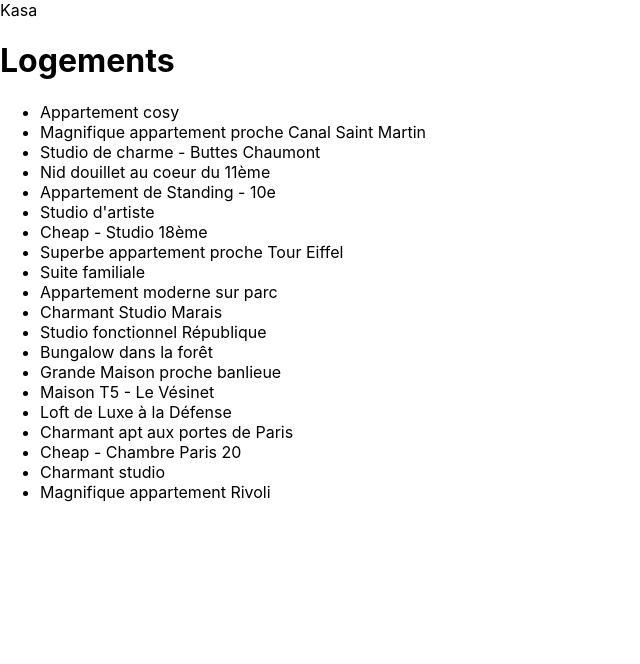
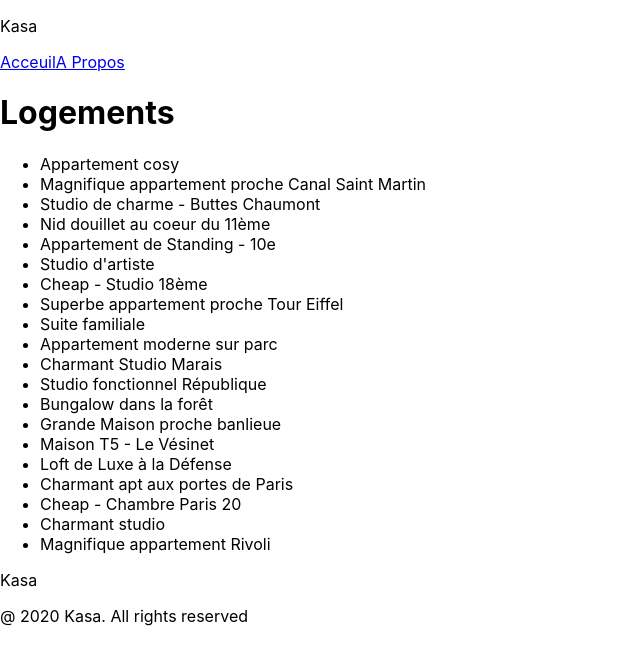
Before and after one commit to edpayet/React-Kasa, a React (Create React App) app: page / in a window 1280 px wide. Shown: the top 664 px of the page, without its empty margins (0-640 px from the left). Built offline with nearby package versions, Linux system fonts and the light colour scheme.

Commit message:
refactor: router uses createBrowserRouter & loader

```diff
--- a/src/App.jsx
+++ /dev/null
@@ -1,24 +0,0 @@
-import { BrowserRouter, Routes, Route } from 'react-router-dom';
-import Home from './pages/Home/Home';
-import Header from './components/Header';
-import Logement from './pages/Logement/Logement';
-import APropos from './pages/A Propos/APropos';
-import NotFound from './pages/Not Found/NotFound';
-
-export default function App() {
-  return (
-    <BrowserRouter>
-      <Header />
-      <Routes>
-        <Route path="/" element={<Home />} />
-        <Route
-          path="/logements/:id"
-          element={<Logement />}
-          errorElement={<NotFound />}
-        />
-        <Route path="/a-propos" element={<APropos />} />
-        <Route path="*" element={<NotFound />} />
-      </Routes>
-    </BrowserRouter>
-  );
-}
--- /dev/null
+++ b/src/components/Footer.jsx
@@ -0,0 +1,8 @@
+export default function Footer() {
+  return (
+    <div className="Footer">
+      <p>Kasa</p>
+      <p>@ 2020 Kasa. All rights reserved</p>
+    </div>
+  );
+}
--- a/src/components/Header.jsx
+++ b/src/components/Header.jsx
@@ -1,3 +1,11 @@
+import { Link } from 'react-router-dom';
+
 export default function Header() {
-  return <div className="Header">Kasa</div>;
+  return (
+    <div className="Header">
+      <p>Kasa</p>
+      <Link to={`/`}>Acceuil</Link>
+      <Link to={`/a-propos`}>A Propos</Link>
+    </div>
+  );
 }
--- a/src/index.jsx
+++ b/src/index.jsx
@@ -1,13 +1,42 @@
 import React from 'react';
 import ReactDOM from 'react-dom/client';
+import { createBrowserRouter, RouterProvider } from 'react-router-dom';
 import './index.css';
 import reportWebVitals from './reportWebVitals';
-import App from './App';
+import Root from './pages/root';
+import NotFound from './pages/Not Found/NotFound';
+import Home, { loader as homeLoader } from './pages/Home/Home';
+import Logement, { loader as logementLoader } from './pages/Logement/Logement';
+import APropos from './pages/A Propos/APropos';
+
+const router = createBrowserRouter([
+  {
+    path: '/',
+    element: <Root />,
+    errorElement: <NotFound />,
+    children: [
+      {
+        path: '/',
+        element: <Home />,
+        loader: homeLoader,
+      },
+      {
+        path: '/logements/:id',
+        element: <Logement />,
+        loader: logementLoader,
+      },
+      {
+        path: '/a-propos',
+        element: <APropos />,
+      },
+    ],
+  },
+]);
 
 const root = ReactDOM.createRoot(document.getElementById('root'));
 root.render(
   <React.StrictMode>
-    <App />
+    <RouterProvider router={router} />
   </React.StrictMode>
 );
 
--- a/src/pages/A Propos/APropos.jsx
+++ b/src/pages/A Propos/APropos.jsx
@@ -1,3 +1,7 @@
 export default function APropos() {
-  return <div className="APropos"></div>;
+  return (
+    <div className="APropos">
+      <h1>A Propos</h1>
+    </div>
+  );
 }
--- a/src/pages/Home/Home.jsx
+++ b/src/pages/Home/Home.jsx
@@ -1,12 +1,17 @@
 import './Home.css';
-import data from '../../data/accomodation';
+import getLogements from '../../service/getLogements';
+import { useLoaderData } from 'react-router-dom';
 
 export default function Home() {
+  const { logements } = useLoaderData();
+
   return (
     <div className="Home">
       <h1>Logements</h1>
+
+      {logements.length ? (
         <ul>
-        {data.map(
+          {logements.map(
             ({
               id,
               title,
@@ -23,6 +28,16 @@ export default function Home() {
             )
           )}
         </ul>
+      ) : (
+        <p>
+          <i>Aucun logement</i>
+        </p>
+      )}
     </div>
   );
 }
+
+export async function loader() {
+  const logements = await getLogements();
+  return { logements };
+}
--- a/src/pages/Logement/Logement.jsx
+++ b/src/pages/Logement/Logement.jsx
@@ -1,10 +1,17 @@
-import { useParams } from 'react-router-dom';
+import { useLoaderData } from 'react-router-dom';
+import getLogementById from '../../service/getLogementById';
 
 export default function Logement() {
-  const { id } = useParams();
+  const logement = useLoaderData().logement;
+
   return (
     <div className="Logement">
-      <h1>Logement {id}</h1>
+      <h1>Logement {logement.id}</h1>
     </div>
   );
 }
+
+export async function loader({ params }) {
+  const logement = getLogementById(params.id);
+  return { logement };
+}
--- a/src/pages/Not Found/NotFound.jsx
+++ b/src/pages/Not Found/NotFound.jsx
@@ -1,9 +1,15 @@
-function NotFound() {
+import { useRouteError } from 'react-router-dom';
+
+export default function NotFound() {
+  const error = useRouteError();
+  console.error(error);
+
   return (
     <div className="NotFound">
       <h1>404</h1>
+      <p>
+        <i>{error.statusText || error.message}</i>
+      </p>
     </div>
   );
 }
-
-export default NotFound;
--- /dev/null
+++ b/src/pages/root.jsx
@@ -0,0 +1,15 @@
+import { Outlet } from 'react-router-dom';
+import Header from '../components/Header';
+import Footer from '../components/Footer';
+
+export default function Root() {
+  return (
+    <>
+      <Header />
+      <main>
+        <Outlet />
+      </main>
+      <Footer />
+    </>
+  );
+}
--- /dev/null
+++ b/src/service/getLogementById.js
@@ -0,0 +1,5 @@
+import data from '../data/accomodation';
+
+export default function getLogementById(id) {
+  return data.find(({ id: accomodationId }) => accomodationId === id);
+}
--- /dev/null
+++ b/src/service/getLogements.js
@@ -0,0 +1,5 @@
+import data from '../data/accomodation';
+
+export default function getLogements() {
+  return data;
+}
```
Lines whose indentation alone changed are shown as unchanged.
